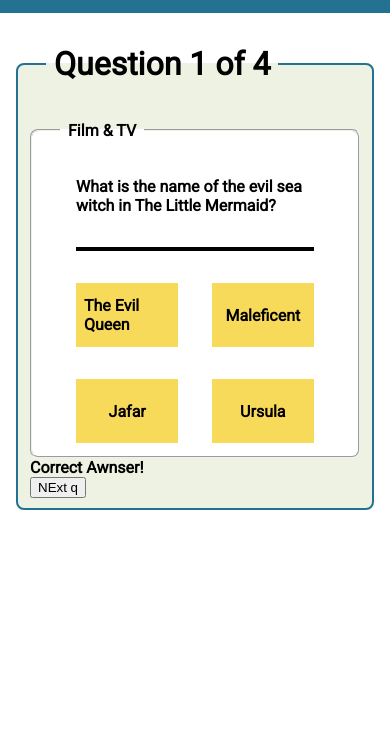
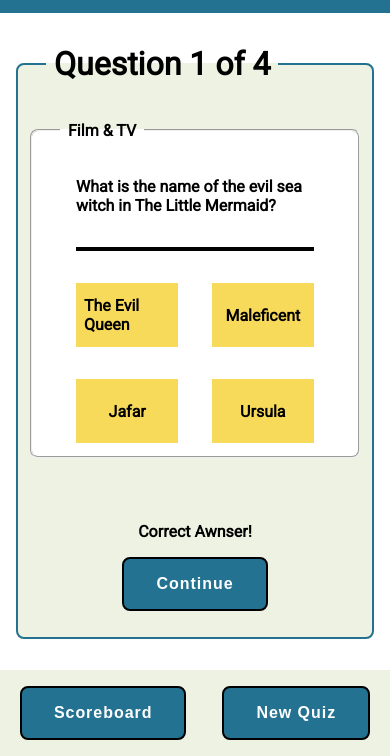
Before and after one commit to Phillipe-Jarnefors/Ultimate-Quiz, a website built with Parcel: page src/index.html in a window 390 px wide. Shown: the part 88-844 px from the top of the page. Built offline with nearby package versions, Linux system fonts and the light colour scheme; a web font is replaced by a local one.

Commit message:
Question-section done. Next step is last page for mobile

```diff
--- a/src/index.html
+++ b/src/index.html
@@ -12,6 +12,7 @@
 	<header>
 		<h1>Quiz-Awesome</h1>
 	</header>
+
 	<div class="wrapper">
 		<section>
 			<fieldset class="main-content">
@@ -125,14 +126,20 @@
 						</div>
 					</fieldset>
 					<div class="test-awnser">
-						<p>Correct Awnser!</p>
-						<button>NExt q</button>
+						<p id="awnser-prompt">Correct Awnser!</p>
+						<button>Continue</button>
 					</div>
 				</fieldset>
 			</main>
-
 		</section>
 	</div>
+
+	<footer>
+		<div>
+			<button>Scoreboard</button>
+			<button>New Quiz</button>
+		</div>
+	</footer>
 
 	<script defer src="ts/app.ts"></script>
 </body>
--- a/src/scss/abstracts/_mixins.scss
+++ b/src/scss/abstracts/_mixins.scss
@@ -20,13 +20,26 @@
 }
 
 @mixin font-head {
-	letter-spacing: 0.15em;
+	letter-spacing: 0.2em;
+	font-size: larger;
 	text-shadow: rgb(44, 40, 40) 1px 4px 1px;
 }
-
-
 
 @mixin input-border {
 	padding: 0.5em;
 	border-radius: 0.6rem;
 }
+
+//Utilites button
+
+@mixin standard-button {
+	padding: 1rem 2rem;
+	margin-bottom: 1rem;
+	font-size: medium;
+	font-weight: 600;
+	letter-spacing: 0.06em;
+	border-radius: 0.5rem;
+	border: 2px solid black;
+	color: white;
+
+}
--- a/src/scss/main.scss
+++ b/src/scss/main.scss
@@ -511,6 +511,50 @@ form {
 			cursor: pointer;
 		}
 	}
+  }
 
+  .test-awnser {
+	@include flex;
+	flex-wrap: wrap;
 
+	#awnser-prompt {
+		@include flex;
+		margin-top: 4rem;
+		width: 100%;
+	}
+
+	button {
+		margin-top: 1rem;
+		background: $first-color;
+		@include standard-button;
+	}
+
+	button:hover {
+		background: $second-color;
+		cursor: pointer;
+		color: black;
+	}
   }
+
+  //----------------------------- Footer -----------------------------
+  footer {
+	@include flex;
+	position: absolute;
+	background: $third-color;
+	bottom: 0;
+	width: 100%;
+
+	div {
+		button {
+			margin-top: 1rem;
+			background: $first-color;
+			@include standard-button;
+			margin: 1rem;
+		}
+		button:hover {
+			background: $second-color;
+			cursor: pointer;
+			color: black;
+		}
+	}
+  }
```
